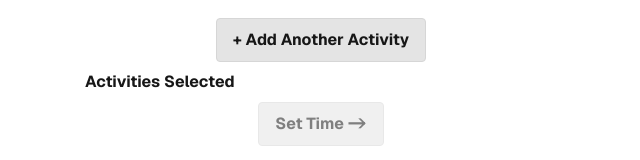
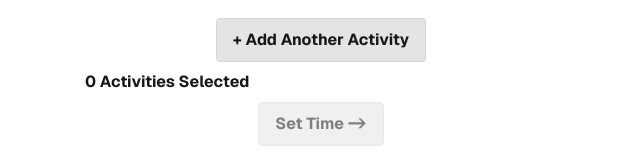
Before and after one commit to evan-taylor/csc-4184-project, a Next.js app: page /add_activity in a window 1280 px wide. Shown: the part 272-432 px from the top of the page, without its empty margins (319-959 px from the left). Built offline with nearby package versions, Linux system fonts and the light colour scheme.

Commit message:
Added counter
Checkboxes have counter

```diff
--- a/app/add_activity/page.tsx
+++ b/app/add_activity/page.tsx
@@ -9,6 +9,17 @@ function AddActivityButton({ title, onClick }: {title : string; onClick?: () =>
              {title}
         </button>
     );
+}
+
+function CountActivity(i : number,
+                        setActivities: React.Dispatch<React.SetStateAction<{ name: string, selected: boolean; }[]>>
+){
+    setActivities(prev => prev.map((activity, j) => {
+    if (j === i){
+        return { ...activity, selected: !activity.selected};
+    }
+    return activity;
+    }));
 }
 
 
@@ -35,6 +46,8 @@ export default function PlanEvening(){
 
     const [showPopup, setShowPopup] = useState(false);
 
+    const selectedCount = activities.filter(activity => activity.selected).length;
+
     return (
         <main className="planner-page evening-planner">
             <Link className="calendar-back" href="/">Back to Calendar</Link>
@@ -45,7 +58,7 @@ export default function PlanEvening(){
             <div className="activity-list">
                 {activities.map((activity, index) => (
                     <label className="activity" key={index}>
-                        <input type="checkbox" />
+                        <input type="checkbox" checked={activity.selected} onChange={() => CountActivity(index, setActivities)} />
                         {activity.name}
                     </label>
                 ))}
@@ -78,7 +91,7 @@ export default function PlanEvening(){
             <AddActivityButton title="+ Add Another Activity" onClick={() => setShowPopup(true)}/>
 
             <div className="subtitle">
-                <h2>Activities Selected </h2>
+                <h2> {selectedCount} Activities Selected </h2>
             </div>
             <AddActivityButton title="Set Time ->"/>
 
```
